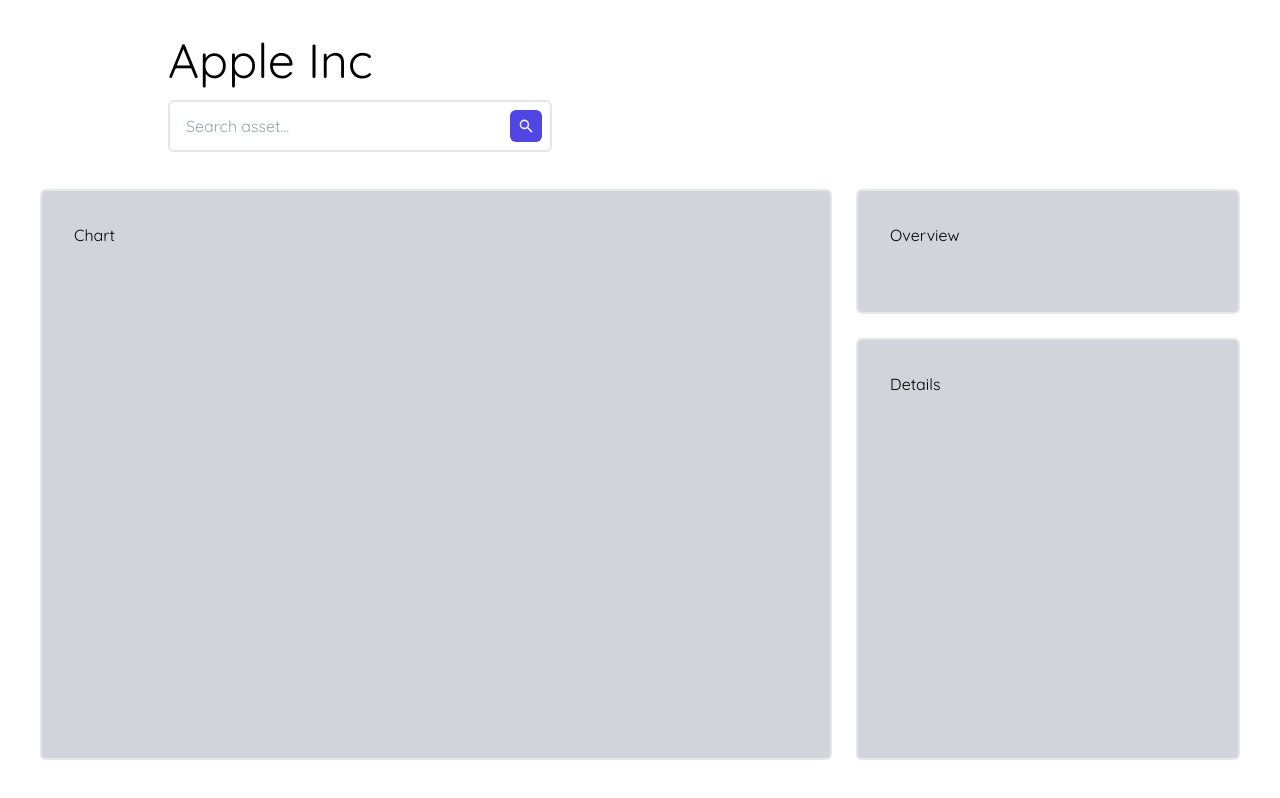
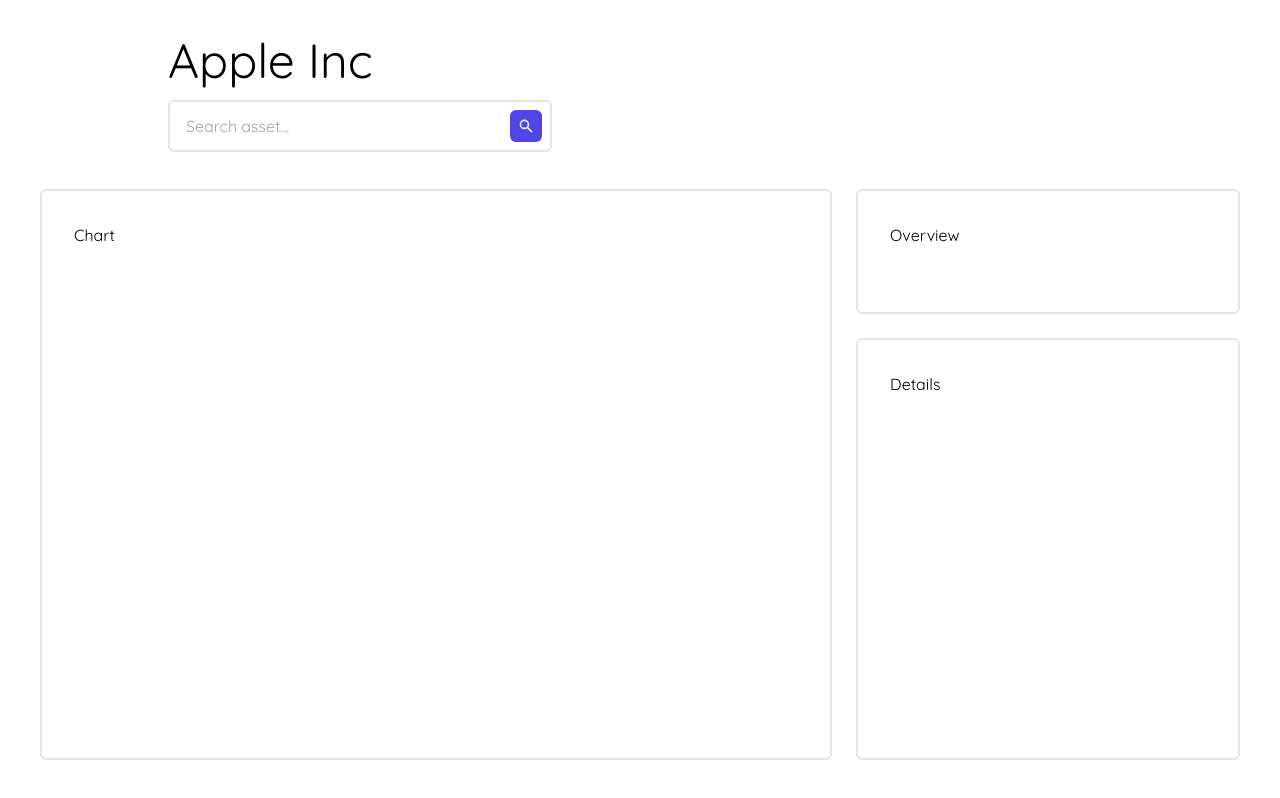
Before and after one commit to ash-fallon/asset-display-panel, a React (Create React App) app: page / in a window 1280 px wide. Built offline with nearby package versions, Linux system fonts and the light colour scheme.

Commit message:
Minor styling changes

```diff
--- a/src/components/Card.js
+++ b/src/components/Card.js
@@ -1,6 +1,6 @@
 const Card = props => {
   return (
-    <div className='w-full h-full rounded-md relative p-8 border-2 bg-gray-300'>
+    <div className='w-full h-full rounded-md relative p-8 border-2 bg-white border-neutral-200'>
       {props.children}
     </div>
   );
```
